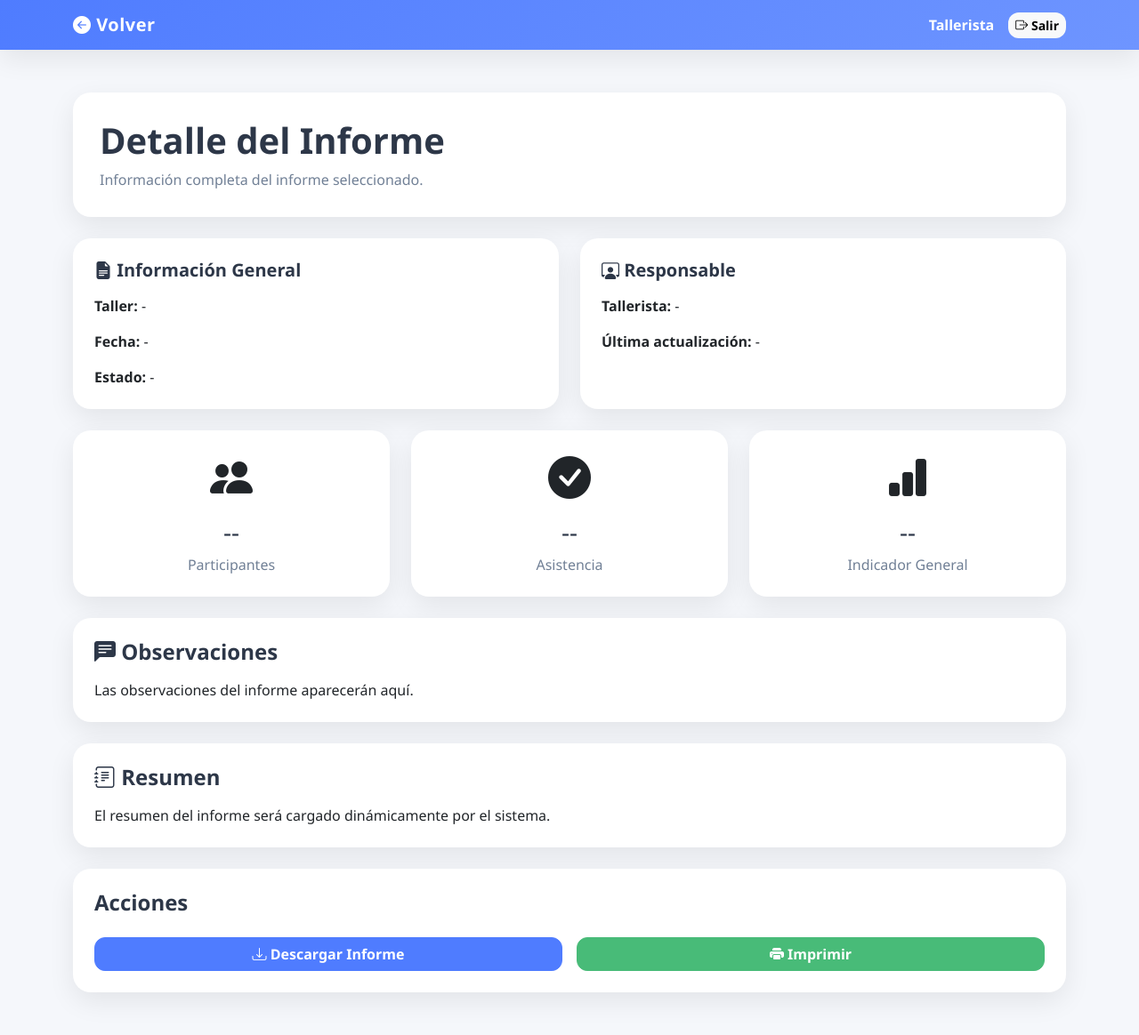
After one commit to emilianoandressanchezhernandez-ui/proyecto-convenio-INAU, a PHP site: page /detalle-informe.html in a window 1280 px wide. The commit adds this page. Shown: the whole page at 89% size. Run offline with PHP 8.4, Linux system fonts and the light colour scheme.

Commit message:
nuevos html

```diff
--- a/frontend-tallerista/css/styles.css
+++ b/frontend-tallerista/css/styles.css
@@ -365,3 +365,44 @@ main {
     }
 
 }
+
+/* ==========================
+   MENSAJES
+========================== */
+
+#contenedor-mensajes {
+    background: #fafbfd;
+}
+
+.mensaje-enviado {
+    background: var(--azul);
+    color: white;
+
+    padding: 10px 15px;
+
+    border-radius: 15px;
+
+    margin-bottom: 10px;
+
+    max-width: 75%;
+
+    margin-left: auto;
+}
+
+.mensaje-recibido {
+    background: #e9edf5;
+
+    padding: 10px 15px;
+
+    border-radius: 15px;
+
+    margin-bottom: 10px;
+
+    max-width: 75%;
+}
+
+#contenedor-mensajes {
+    background: #fafbfd;
+    height: 400px;
+    overflow-y: auto;
+}
--- /dev/null
+++ b/frontend-tallerista/detalle-informe.html
@@ -0,0 +1,193 @@
+<!DOCTYPE html>
+<html lang="es">
+<head>
+    <meta charset="UTF-8">
+    <meta name="viewport" content="width=device-width, initial-scale=1.0">
+    <title>INAU - Detalle del Informe</title>
+    <link href="https://cdn.jsdelivr.net/npm/bootstrap@5.3.3/dist/css/bootstrap.min.css" rel="stylesheet">
+    <link href="https://cdn.jsdelivr.net/npm/bootstrap-icons@1.11.3/font/bootstrap-icons.css" rel="stylesheet">
+
+    <link rel="stylesheet" href="css/styles.css">
+</head>
+
+<body>
+
+    <nav class="navbar navbar-expand-lg navbar-dark navbar-custom">
+        <div class="container">
+            <a href="informes.html" class="navbar-brand">
+                <i class="bi bi-arrow-left-circle-fill"></i>
+                Volver
+            </a>
+            <div class="d-flex align-items-center gap-3">
+                <span id="nombre-usuario">
+                    Tallerista
+                </span>
+                <button id="btn-logout" class="btn btn-light btn-sm">
+                    <i class="bi bi-box-arrow-right"></i>
+                    Salir
+                </button>
+            </div>
+        </div>
+    </nav>
+
+    <main class="container py-5">
+
+        <!-- CABECERA -->
+
+        <div class="hero-panel mb-4">
+            <h1 id="titulo-informe" class="fw-bold mb-2">
+                Detalle del Informe
+            </h1>
+            <p id="descripcion-informe" class="text-muted mb-0">
+                Información completa del informe seleccionado.
+            </p>
+        </div>
+
+        <!-- INFORMACIÓN GENERAL -->
+
+        <div class="row g-4 mb-4">
+            <div class="col-md-6">
+                <div class="card h-100">
+                    <div class="card-body">
+                        <h5 class="fw-bold mb-3">
+                            <i class="bi bi-file-earmark-text-fill"></i>
+                            Información General
+                        </h5>
+                        <p>
+                            <strong>Taller:</strong>
+                            <span id="nombre-taller">-</span>
+                        </p>
+                        <p>
+                            <strong>Fecha:</strong>
+                            <span id="fecha-informe">-</span>
+                        </p>
+                        <p class="mb-0">
+                            <strong>Estado:</strong>
+                            <span id="estado-informe">-</span>
+                        </p>
+                    </div>
+                </div>
+            </div>
+
+            <div class="col-md-6">
+                <div class="card h-100">
+                    <div class="card-body">
+                        <h5 class="fw-bold mb-3">
+                            <i class="bi bi-person-workspace"></i>
+                            Responsable
+                        </h5>
+                        <p>
+                            <strong>Tallerista:</strong>
+                            <span id="nombre-tallerista">-</span>
+                        </p>
+                        <p class="mb-0">
+                            <strong>Última actualización:</strong>
+                            <span id="ultima-actualizacion">-</span>
+                        </p>
+                    </div>
+                </div>
+            </div>
+        </div>
+
+        <!-- ESTADÍSTICAS -->
+
+        <div class="row g-4 mb-4">
+            <div class="col-md-4">
+                <div class="card">
+                    <div class="card-body text-center">
+                        <i class="bi bi-people-fill display-5"></i>
+                        <h3 id="participantes" class="mt-3">
+                            --
+                        </h3>
+                        <p class="text-muted mb-0">
+                            Participantes
+                        </p>
+                    </div>
+                </div>
+            </div>
+
+            <div class="col-md-4">
+                <div class="card">
+                    <div class="card-body text-center">
+                        <i class="bi bi-check-circle-fill display-5"></i>
+                        <h3 id="porcentaje-asistencia" class="mt-3">
+                            --
+                        </h3>
+                        <p class="text-muted mb-0">
+                            Asistencia
+                        </p>
+                    </div>
+                </div>
+            </div>
+
+            <div class="col-md-4">
+                <div class="card">
+                    <div class="card-body text-center">
+                        <i class="bi bi-bar-chart-fill display-5"></i>
+                        <h3 id="indicador-general" class="mt-3">
+                            --
+                        </h3>
+                        <p class="text-muted mb-0">
+                            Indicador General
+                        </p>
+                    </div>
+                </div>
+            </div>
+        </div>
+
+        <!-- OBSERVACIONES -->
+
+        <div class="card mb-4">
+            <div class="card-body">
+                <h4 class="fw-bold mb-3">
+                    <i class="bi bi-chat-left-text-fill"></i>
+                    Observaciones
+                </h4>
+                <p id="observaciones-informe" class="mb-0">
+                    Las observaciones del informe aparecerán aquí.
+                </p>
+            </div>
+        </div>
+
+        <!-- RESUMEN -->
+
+        <div class="card mb-4">
+            <div class="card-body">
+                <h4 class="fw-bold mb-3">
+                    <i class="bi bi-journal-text"></i>
+                    Resumen
+                </h4>
+                <p id="resumen-informe" class="mb-0">
+                    El resumen del informe será cargado dinámicamente por el sistema.
+                </p>
+            </div>
+        </div>
+
+        <!-- ACCIONES -->
+
+        <div class="card">
+            <div class="card-body">
+                <h4 class="fw-bold mb-4">
+                    Acciones
+                </h4>
+                <div class="row g-3">
+                    <div class="col-md-6">
+                        <button id="btn-descargar" class="btn btn-primary w-100">
+                            <i class="bi bi-download"></i>
+                            Descargar Informe
+                        </button>
+                    </div>
+                    <div class="col-md-6">
+                        <button id="btn-imprimir" class="btn btn-success w-100">
+                            <i class="bi bi-printer-fill"></i>
+                            Imprimir
+                        </button>
+                    </div>
+                </div>
+            </div>
+        </div>
+    </main>
+    <script src="https://cdn.jsdelivr.net/npm/bootstrap@5.3.3/dist/js/bootstrap.bundle.min.js"></script>
+    <script src="js/main.js"></script>
+</body>
+</html>
```
Also changed, not shown: frontend-tallerista/detalle-taller.html (added, +159 -0 lines), frontend-tallerista/informes.html (added, +149 -0 lines), frontend-tallerista/mensajes.html (added, +119 -0 lines).
